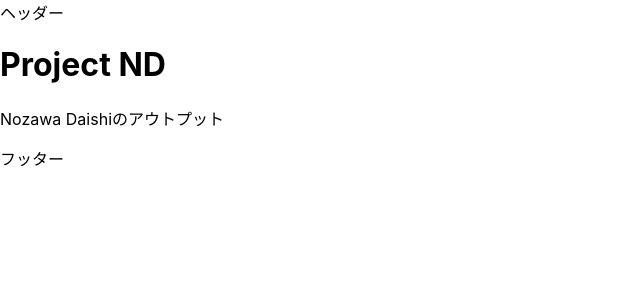
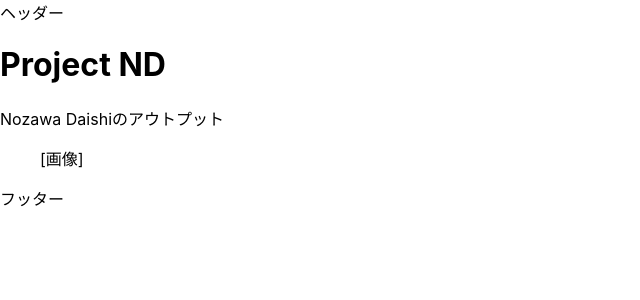
Before and after one commit to NozawaDaishi/nd-website, a Next.js app: page / in a window 1280 px wide. Shown: the top 300 px of the page, without its empty margins (0-640 px from the left). Built offline with nearby package versions, Linux system fonts and the light colour scheme.

Commit message:
heroに画像が必要なページのために引数を追加

```diff
--- a/components/hero.js
+++ b/components/hero.js
@@ -1,8 +1,9 @@
-export default function Hero({ title, subtitle }) {
+export default function Hero({ title, subtitle, imageOn = false }) {
   return (
     <div>
       <h1>{title}</h1>
       <p>{subtitle}</p>
+      {imageOn && <figure> [画像] </figure>}
     </div>
   )
 }
--- a/pages/index.js
+++ b/pages/index.js
@@ -1,5 +1,7 @@
 import Hero from 'components/hero'
 
 export default function About() {
-  return <Hero title="Project ND" subtitle="Nozawa Daishiのアウトプット" />
+  return (
+    <Hero title="Project ND" subtitle="Nozawa Daishiのアウトプット" imageOn />
+  )
 }
```
